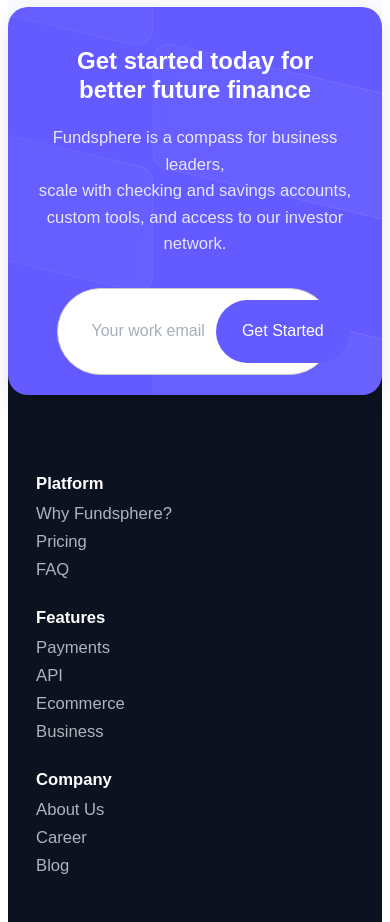
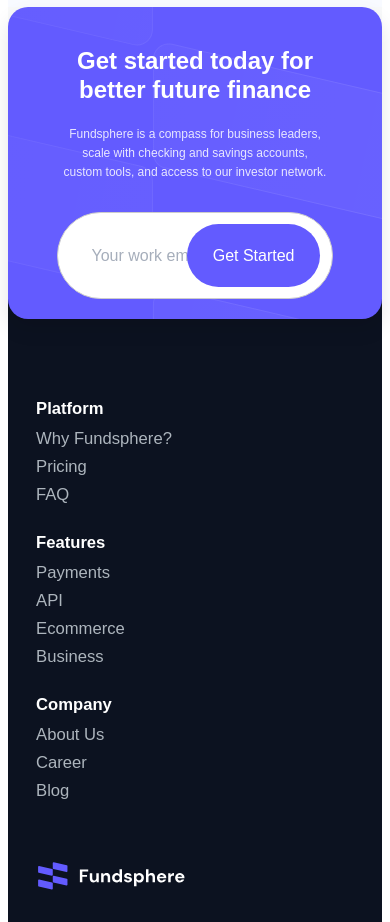
Before and after one commit to F-777/Fundsphere-Slicing, a React (Vite) app: page / in a window 390 px wide. Shown: the part 7820-8742 px from the top of the page. Built offline with nearby package versions, Linux system fonts and the light colour scheme; a web font is replaced by a local one.

Commit message:
Update index.css

```diff
--- a/src/index.css
+++ b/src/index.css
@@ -488,11 +488,50 @@
     color: #A6AEBB;
 }
 
+.container-cta {
+  width: 100%;
+  max-width: 940px;
+  background-color: #635BFF;
+  border-radius: 20px;
+  padding: 35px 30px;
+  color: #fff;
+  text-align: center;
+  box-shadow: 0 10px 20px rgba(0, 0, 0, 0.1);
+  margin-bottom: -45px;
+  display: flex;
+  flex-direction: column;
+  justify-content: center;
+  align-items: center;
+}
+
 @media (max-width: 768px) {
-    .cta-btn-wrapper {
-        flex-direction: column;
-    }
-}
+  .container-cta {
+    padding: 20px; /* Sesuaikan padding untuk layar kecil */
+  }
+
+  .CTA-heading {
+    font-size: 24px; /* Sesuaikan ukuran font untuk layar kecil */
+  }
+
+  .CTA-Right p {
+    font-size: 14px; /* Sesuaikan ukuran font untuk deskripsi */
+  }
+
+  .cta-btn-wrapper {
+    flex-direction: column; /* Biar tombol dan input jadi kolom */
+  }
+}
+
+@media (max-width: 480px) {
+  .CTA-heading {
+    font-size: 20px; /* Ukuran font lebih kecil di mobile */
+  }
+
+  .CTA-Right p {
+    font-size: 12px; /* Ukuran font lebih kecil di mobile */
+  }
+}
+
 
 
 /* overview stylesheet */
```
